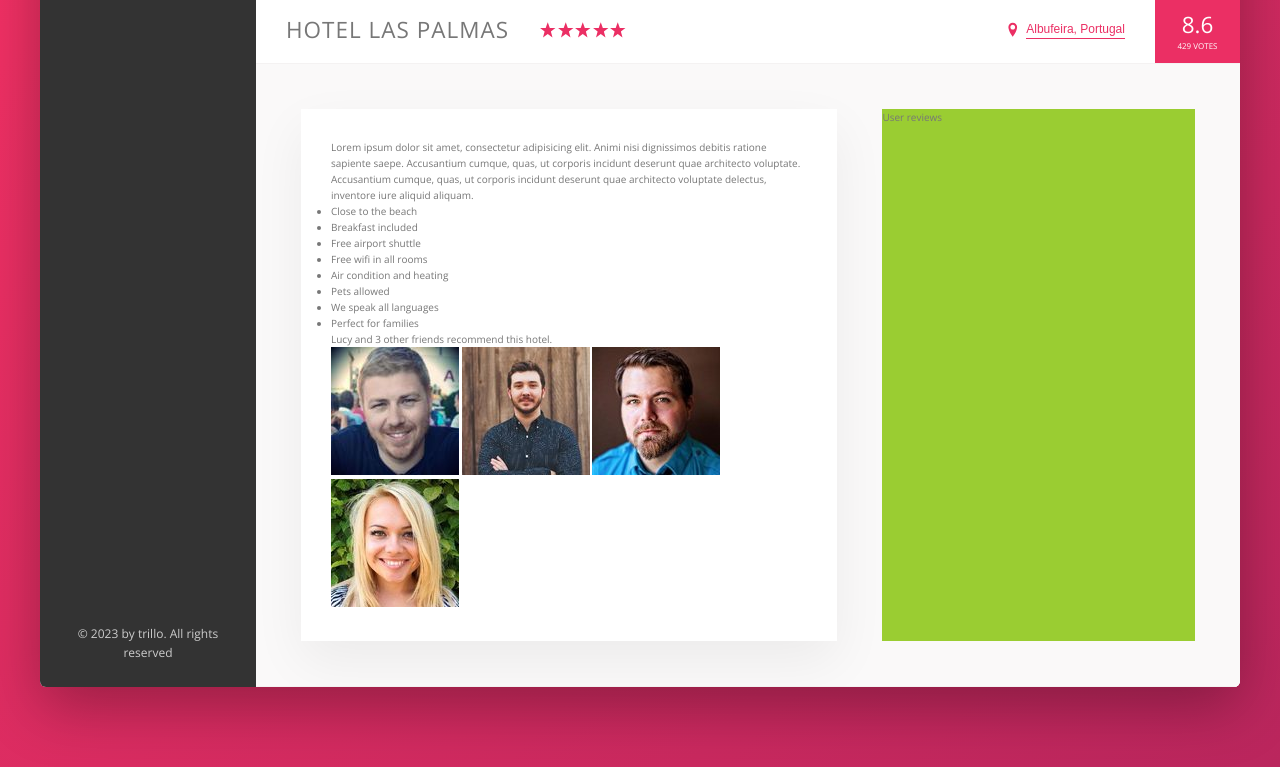
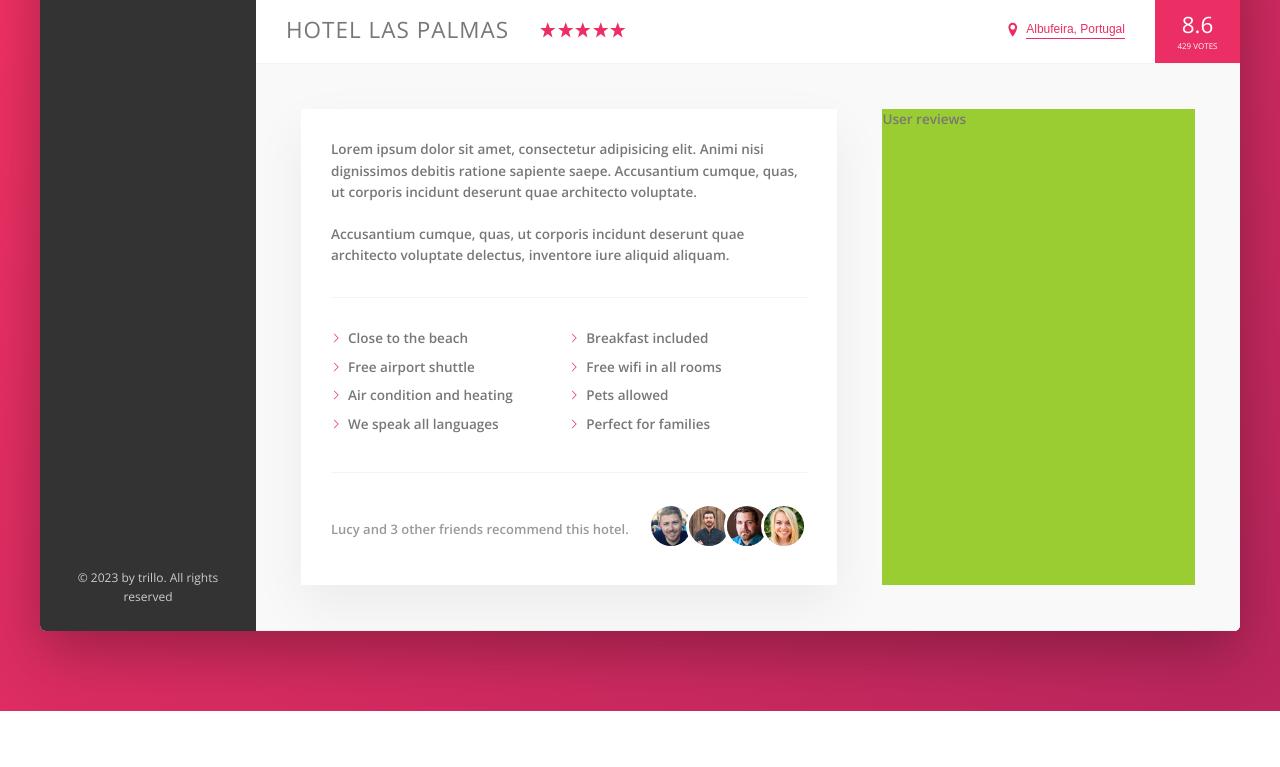
Before and after one commit to Quiddlee/Trillo, a website: page index.html in a window 1280 px wide. Shown: the part 538-1305 px from the top of the page. After the commit the page ends 1249 px from the top, so only its background shows below. Drawn offline with nearby package versions, Linux system fonts and the light colour scheme.

Commit message:
description section done

```diff
--- a/sass/_components.scss
+++ b/sass/_components.scss
@@ -304,3 +304,79 @@
     box-shadow: none;
   }
 }
+
+
+//////////////////////////////////////
+// Paragraph
+.paragraph:not(:last-of-type) {
+  margin-bottom: 2rem;
+}
+
+
+//////////////////////////////////////
+// List
+.list {
+  list-style: none;
+  margin: 3rem 0;
+  padding: 3rem 0;
+  border-top: var(--line);
+  border-bottom: var(--line);
+
+  display: flex;
+  flex-wrap: wrap;
+
+  &__item {
+    flex: 0 0 50%;
+    margin-bottom: .7rem;
+  }
+
+  &__item::before {
+    content: '';
+    display: inline-block;
+    height: 1rem;
+    width: 1rem;
+    margin-right: .7rem;
+
+    // Older browsers
+    //background-image: url(../img/chevron-thin-right.svg);
+    //background-size: cover;
+
+    // Newer browsers - mask
+    background-color: var(--color-primary);
+    -webkit-mask-image: url(../img/chevron-thin-right.svg);
+    -webkit-mask-size: cover;
+    mask-image: url(../img/chevron-thin-right.svg);
+    mask-size: cover;
+  }
+}
+
+
+//////////////////////////////////////
+// Recommend
+.recommend {
+  font-size: 1.3rem;
+  color: var(--color-grey-dark-3);
+
+  display: flex;
+  align-items: center;
+
+  &__count {
+    margin-right: auto;
+  }
+
+  &__friends {
+
+  }
+
+  &__photo {
+    box-sizing: content-box;
+    height: 4rem;
+    width: 4rem;
+    border-radius: 50%;
+    border: 3px solid #fff;
+
+    &:not(:last-child) {
+      margin-right: -1.15rem;
+    }
+  }
+}
--- a/sass/_layout.scss
+++ b/sass/_layout.scss
@@ -45,6 +45,8 @@
   padding: 4.5rem;
   background-color: var(--color-grey-light-1);
   border-bottom: var(--line);
+  font-size: 1.35rem;
+  font-weight: 600;
 }
 
 .description {
```
Also changed, not shown: css/style.css, index.html (line endings or trailing spaces), 1 other file.
